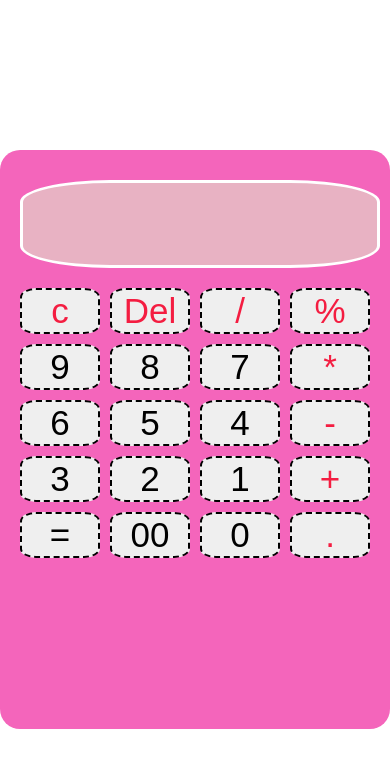
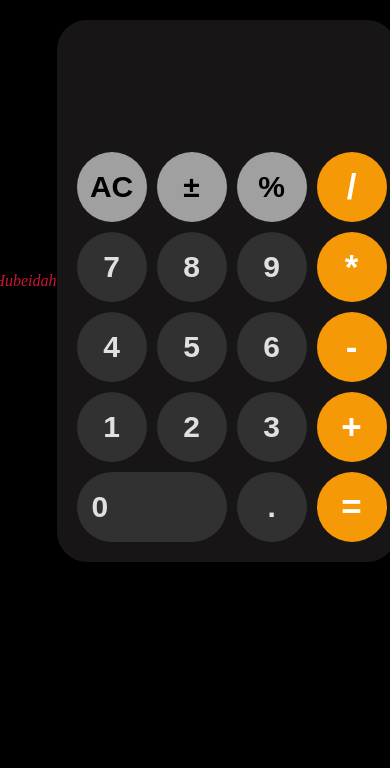
Before and after one commit to HubeidahOsalarmy/Javascript-project4, a plain HTML site: page index.html in a window 390 px wide. Drawn offline with Linux system fonts and the light colour scheme.

Commit message:
iphone modification

```diff
--- a/app.js
+++ b/app.js
@@ -1,14 +1,12 @@
 const display = document.querySelector(".display")
 const buttons = document.querySelectorAll("button")
-const specialChars = ["/", "*", "-", "+", "=", "%"]
+const specialChars = ["&#177", "*", "/", "-", "+", "=", "%"]
 let output = "";
 const calculate = (btnValue) => {
     if(btnValue === "=" && btnValue !== "" ){
         output = eval(output.replace("%", "/100"));
-    } else if (btnValue === "c" ){
+    } else if (btnValue === "AC" ){
         output = "";
-    } else if (btnValue === "Del") {
-        output = output.toString().slice(0, -1);
     } else {
         if (output === "" && specialChars.includes(btnValue)) return;
         output += btnValue;
--- a/css/styles.css
+++ b/css/styles.css
@@ -6,7 +6,7 @@ body {
   padding: 0;
   margin: 0;
   border-radius: 10px;
-  background-color: white;
+  background-color: black;
 
   display: flex;
   align-items: center;
@@ -14,50 +14,83 @@ body {
 }
 
 .container {
-    max-width: 400px;
-  background-color: rgb(244, 101, 187);
+    max-width: 300px;
+  background-color: rgb(23, 21, 21);
 
-  border-radius: 20px;
+  border-radius: 30px;
   padding: 10px 20px 20px;
   align-items: center;
   justify-content: center;
-  margin-top: 150px;
-  height: 65vh;
+  margin-top: 5%;
+  height: 60%;
 }
-.buttons {
+.topbtn {
     display: grid;
     grid-gap: 10px;
     grid-template-columns: repeat(4, 1fr);
 }
-.operator{
-    color: rgb(244, 29, 65);
+span{
+    color: rgb(205, 21, 52);
+    font-style: italic;
+}
+#orange{
+    background-color: #f69906;
+    color: white;
+    font-size: 35px;
+}
+#orange:active{
+   color: #f69906;
+   background-color: white;
+}
+#top{
+    color: black;
+    background-color: #a0a0a0;
+}
+#top:active{
+    background-color: #e0d7d7;
+}
+#zero{
+    width: 150px;
+    border-radius: 35px;
+    height: 70px;
+    text-align: left;
+    padding-left: 15px;
+
+}
+
+.low{
+    display: grid;
+    grid-gap: 10px;
+    grid-template-columns: repeat(3, 1fr);
+    margin-top: 10px;
+
 }
 button{
-    grid-column: span 1;
     cursor: pointer;
-    border-radius: 20%;
-    font-size: 35px;
-    border: 2px black dashed;
+    border-radius: 50%;
+    font-size: 30px;
+    background-color: #313131;
+    color: #e0e0e0;
+    border: none;
+    width: 70px;
+    height: 70px;
+    font-weight: bolder;
 }
 .display {
-    background-color: rgb(232, 178, 195);
-    color: rgb(12, 9, 9);
+    color: white;
+  background-color: rgb(23, 21, 21);
     text-align: right;
     width: 100%;
     height: 80px;
     font-size: 30px;
     outline: none;
-    border: 3px solid white;
-    border-radius: 25%;
     margin-top: 20px;
+    border: 0;
     margin-bottom: 20px;
 }
-button:hover {
-    background-color: rgb(228, 21, 55);
-    color: white;
-}
+
 button:active {
-    background-color: rgb(241, 79, 106);
+    background-color: rgb(175, 166, 167);
 }
 .operator:hover {
     color: white;
--- a/index.html
+++ b/index.html
@@ -6,37 +6,38 @@
     <link rel="stylesheet" href="css/styles.css">
 </head>
 <body>
-
+   <span>Hubeidah</span>
 
     <div class="container">
         <input type="text"  class="display"/>
         <div class="buttons">
+          <div class="topbtn">
+            <button  onclick=`textContent("C")` class="operator" id="top" data-value="AC">AC</button>
+            <button  class="operator" id="top" data-value="&#177">&#177</button>
+            <button  class="operator" id="top" data-value="%">%</button>
+            <button  class="operator" id="orange" data-value="/">/</button>
 
-            <button  class="operator" data-value="c">c</button>
-            <button  class="operator" data-value="Del">Del</button>
-            <button  class="operator" data-value="/">/</button>
-            <button  class="operator" data-value="%">%</button>
 
+            <button  data-value="7">7</button>
+            <button  data-value="8">8</button>
             <button  data-value="9">9</button>
-            <button  data-value="8">8</button>
-            <button  data-value="7">7</button>
-            <button class="operator" data-value="*">*</button>
+            <button class="operator" id="orange" data-value="*">*</button>
 
+            <button  data-value="4">4</button>
+            <button  data-value="5">5</button>
             <button  data-value="6">6</button>
-            <button  data-value="5">5</button>
-            <button  data-value="4">4</button>
-            <button class="operator" data-value="-">-</button>
+            <button class="operator" id="orange" data-value="-">-</button>
 
+            <button  data-value="1">1</button>
+            <button  data-value="2">2</button>
             <button  data-value="3">3</button>
-            <button  data-value="2">2</button>
-            <button  data-value="1">1</button>
-            <button  class="operator" data-value="+">+</button>
-
-            <button  data-value="=">=</button>
-            <button  data-value="00">00</button>
-            <button  data-value="0">0</button>
-            <button  class="operator" data-value=".">.</button>
-
+            <button  class="operator" id="orange" data-value="+">+</button>
+        </div>
+            <div class="low">
+              <button id="zero" data-value="0">0</button>
+              <button  data-value=".">.</button>
+             <button id="orange"  data-value="=">=</button>
+            </div>
         </div>
     </div>
     <script src="app.js"></script>
```
